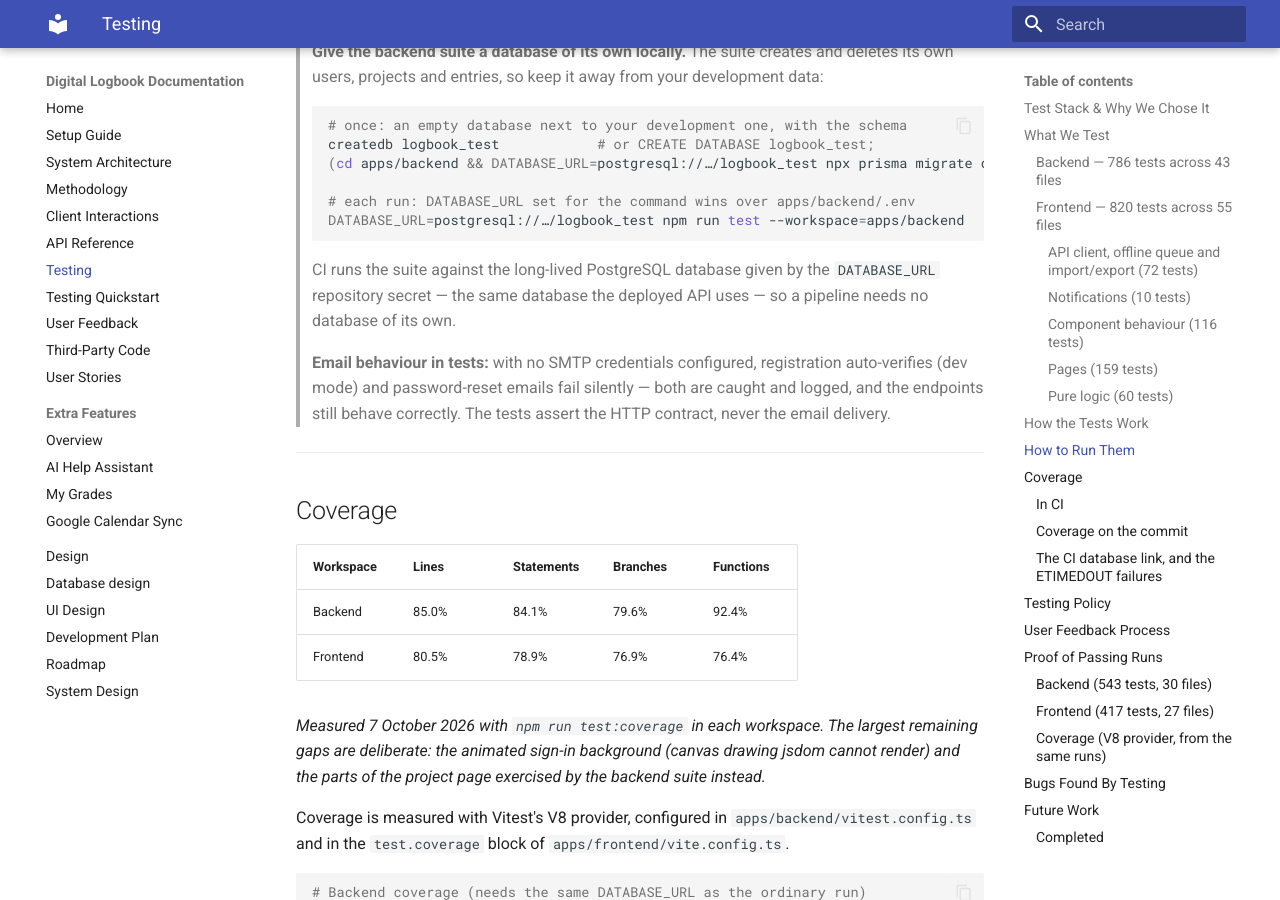
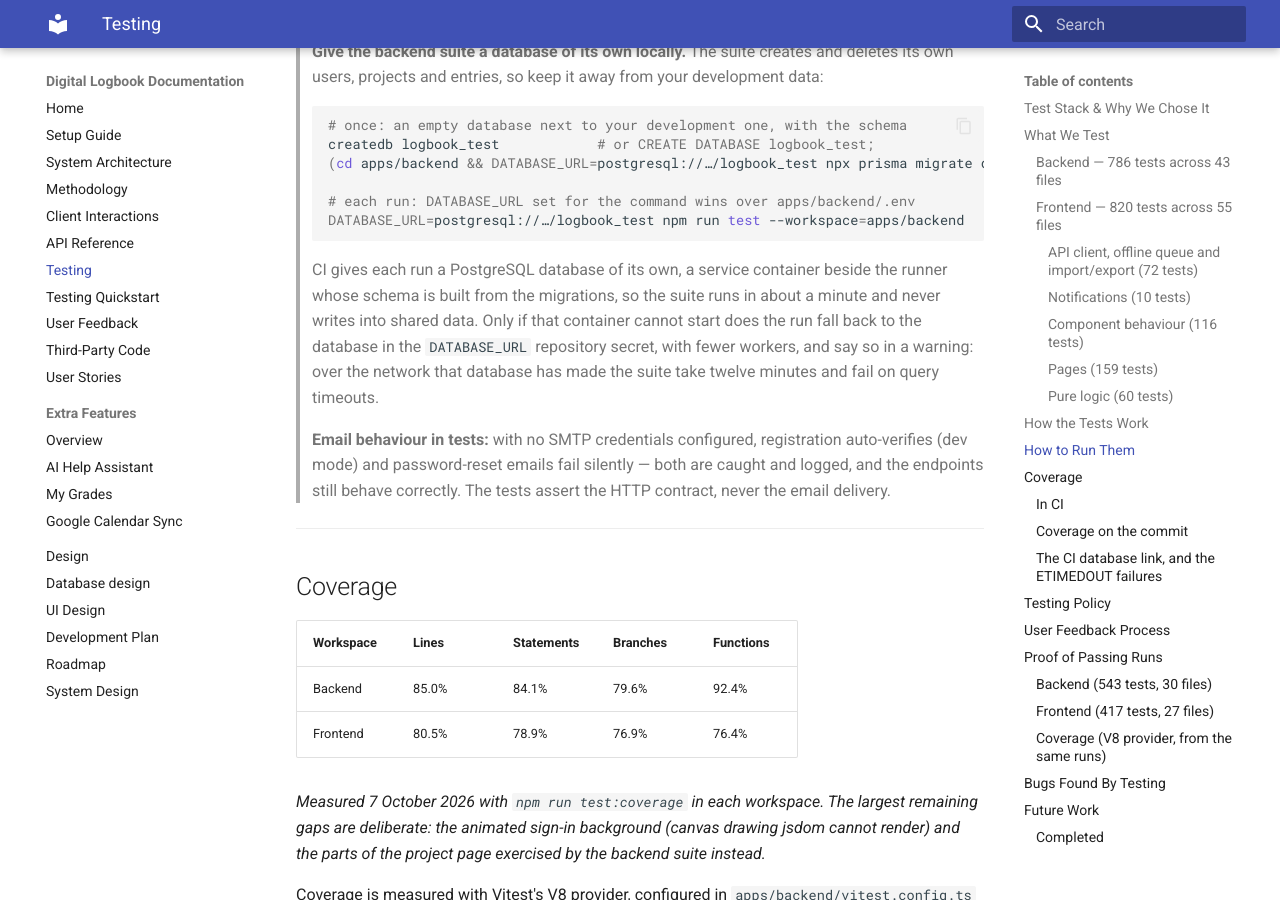
Before and after one commit to DiMpho-20/coms3011a-logbook-digital-logbook, an MkDocs documentation site: the page built from docs/testing.md, in a window 1280 px wide and 900 px high, scrolled down 5199 px. Built offline with MkDocs 1.6.1 and Material for MkDocs 9.7.7, drawn with Linux system fonts in a browser that asks for light colours.

Commit message:
docs: describe the per-run test database in CI
TESTING.md, setup.md and testing.md now say what the workflow does: each run gets its own database, and the DATABASE_URL secret is only the fallback.

````diff
--- a/docs/testing.md
+++ b/docs/testing.md
@@ -222,9 +222,13 @@ client (`npx prisma generate` in `apps/backend` — see
 > DATABASE_URL=postgresql://…/logbook_test npm run test --workspace=apps/backend
 > ```
 >
-> CI runs the suite against the long-lived PostgreSQL database given by the
-> `DATABASE_URL` repository secret — the same database the deployed API uses —
-> so a pipeline needs no database of its own.
+> CI gives each run a PostgreSQL database of its own, a service container
+> beside the runner whose schema is built from the migrations, so the suite
+> runs in about a minute and never writes into shared data. Only if that
+> container cannot start does the run fall back to the database in the
+> `DATABASE_URL` repository secret, with fewer workers, and say so in a
+> warning: over the network that database has made the suite take twelve
+> minutes and fail on query timeouts.
 
 > **Email behaviour in tests:** with no SMTP credentials configured,
 > registration auto-verifies (dev mode) and password-reset emails fail
````
Also changed, not shown: apps/backend/TESTING.md (+1 -1 lines), docs/setup.md (+4 -3 lines).
